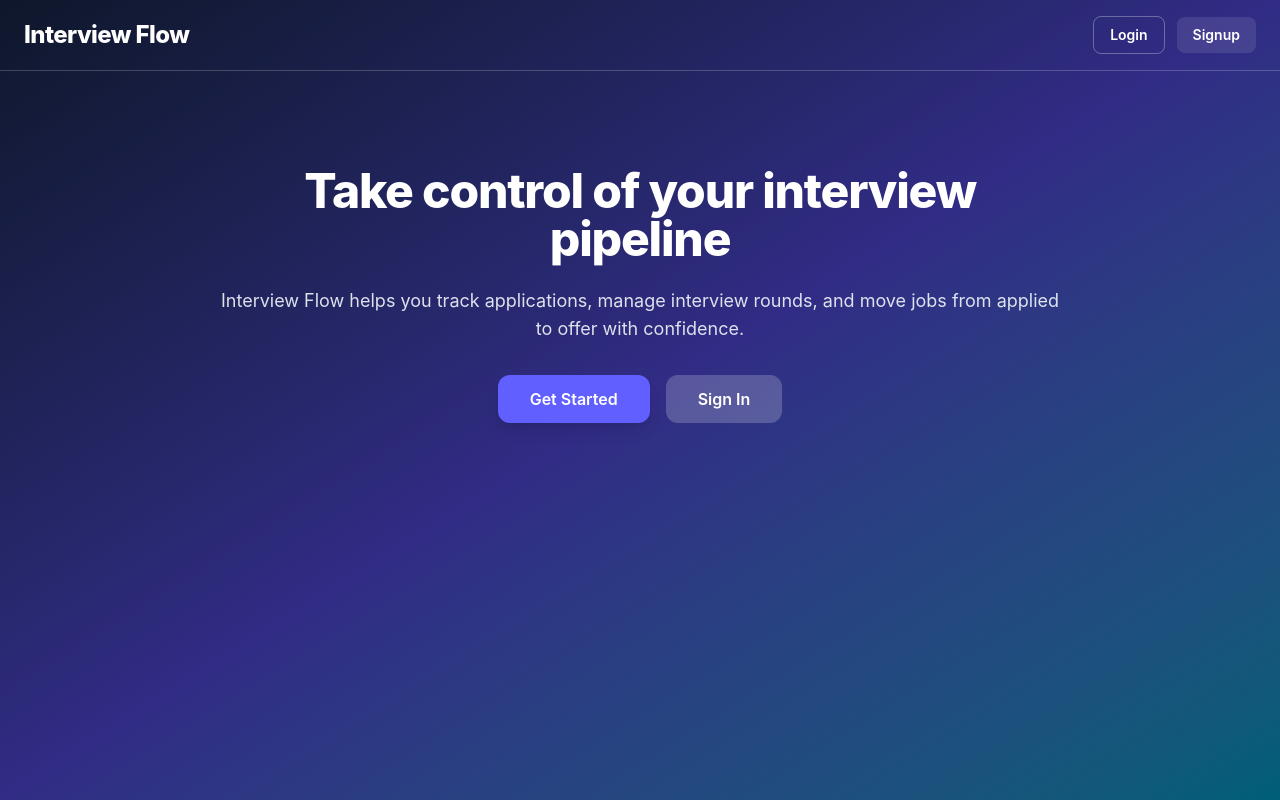
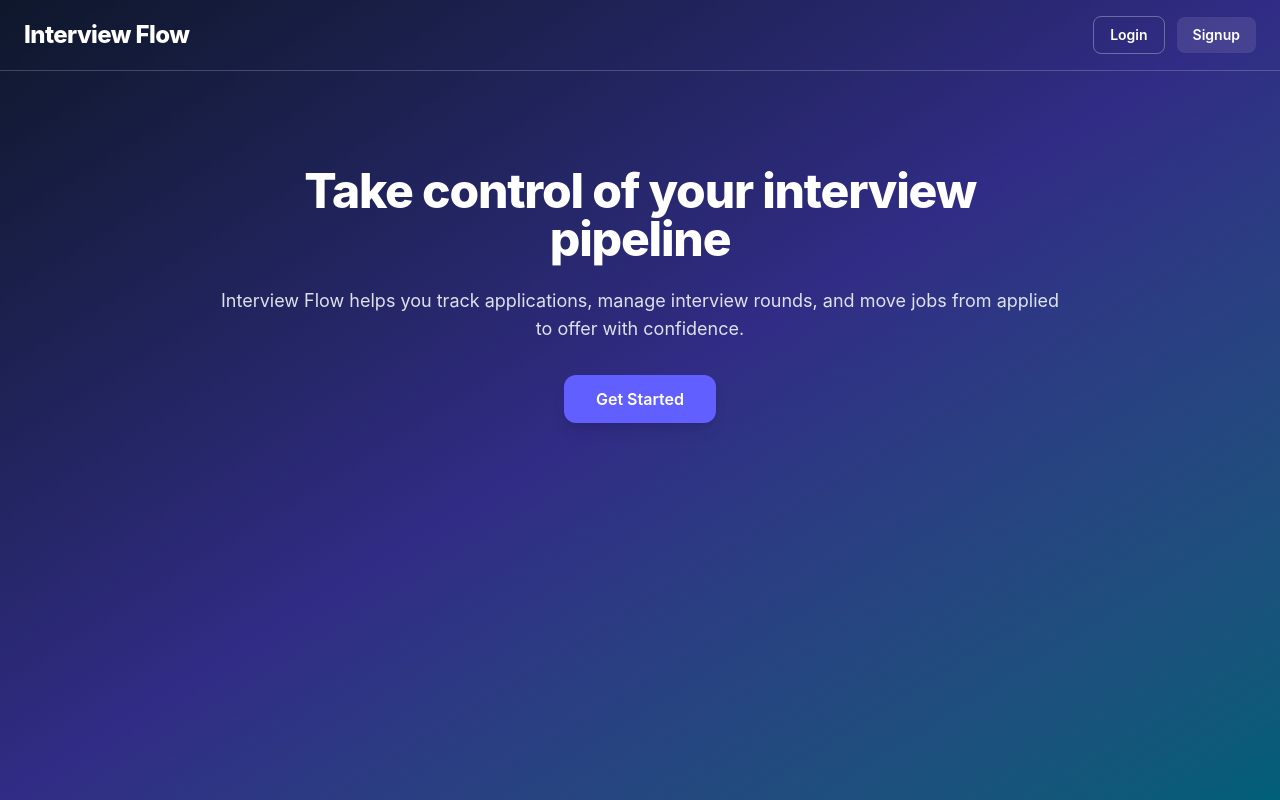
Before and after one commit to namitmalasi/InterviewFlow, a React (Vite) app in the folder frontend/: page / in a window 1280 px wide. Built offline with nearby package versions, Linux system fonts and the light colour scheme; no server answers.

Commit message:
minor changes in sidebar and homepage

```diff
--- a/frontend/src/pages/Home.jsx
+++ b/frontend/src/pages/Home.jsx
@@ -39,12 +39,6 @@ function Home() {
           >
             Get Started
           </Link>
-          <Link
-            to="/login"
-            className="rounded-xl bg-white/20 px-8 py-3 font-semibold text-white hover:bg-white/40 transition"
-          >
-            Sign In
-          </Link>
         </div>
       </main>
     </div>
--- a/frontend/src/store/authStore.js
+++ b/frontend/src/store/authStore.js
@@ -32,7 +32,7 @@ const useAuthStore = create((set) => ({
     try {
       const res = await api.post("/auth/register", data);
 
-      set({ user: res.data });
+      set({ user: res.data.user ?? res.data });
       set({ toast: { message: "Registration successful!", type: "success" } });
 
       return true;
@@ -54,7 +54,7 @@ const useAuthStore = create((set) => ({
     try {
       const res = await api.post("/auth/login", data);
 
-      set({ user: res.data });
+      set({ user: res.data.user ?? res.data });
       set({ toast: { message: "Login successful!", type: "success" } });
       return true;
     } catch (error) {
```
